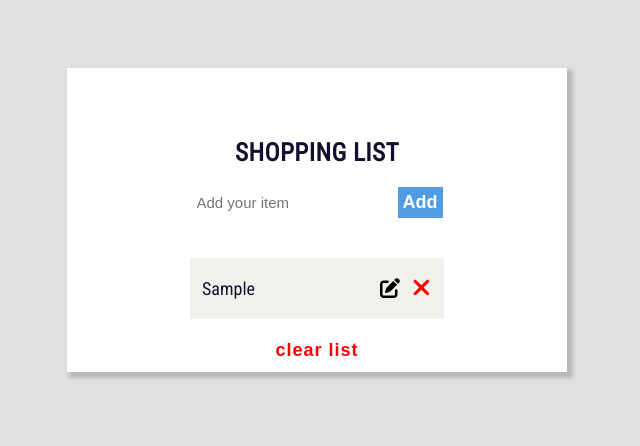
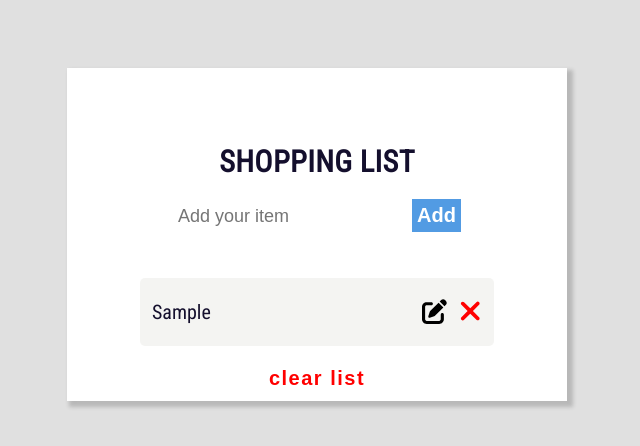
Before and after one commit to tamaskovacs0408/shopping-list, a React (Create React App) app: page / in a window 1280 px wide. Both pictures are taken after typing "Sample" into the empty fields and a click on the button "Add". Shown: the top 446 px of the page, without its empty margins (331-971 px from the left). Built offline with nearby package versions, Linux system fonts and the light colour scheme.

Commit message:
Tablet view styling

```diff
--- a/src/App.css
+++ b/src/App.css
@@ -93,7 +93,8 @@ h1 {
   justify-content: space-between;
   padding: 2px;
   margin: 10px auto;
-  background-color: rgba(231, 227, 221, 0.543);
+  background-color: rgba(235, 234, 232, 0.543);
+  border-radius: 5px;
 }
 .item_title {
   font-size: 1.8rem;
@@ -139,9 +140,40 @@ h1 {
 }
 
 
-@media screen and (min-width: 992px){
+@media screen and (min-width: 768px){
   .App {
     width: 500px;
     height: auto;
   }
+  .info {
+    font-size: 1.8rem;
+  }
+  h1 {
+    font-size: 3rem;
+  }
+  .item_form {
+    height: 120px;
+  }
+  .input_container input {
+    font-size: 1.8rem;
+  }
+  .btn_submit {
+    font-size: 2rem;
+  }
+  .list_item {
+    width: 350px;
+  }
+  .item_title {
+    font-size: 2rem;
+  }
+  .btn {
+    font-size: 2.5rem;
+  }
+  .btn_delete {
+    font-size: 3rem;
+  }
+  .btn_clear {
+    font-size: 2rem;
+    letter-spacing: 1.5px;
+  }
 }
```
